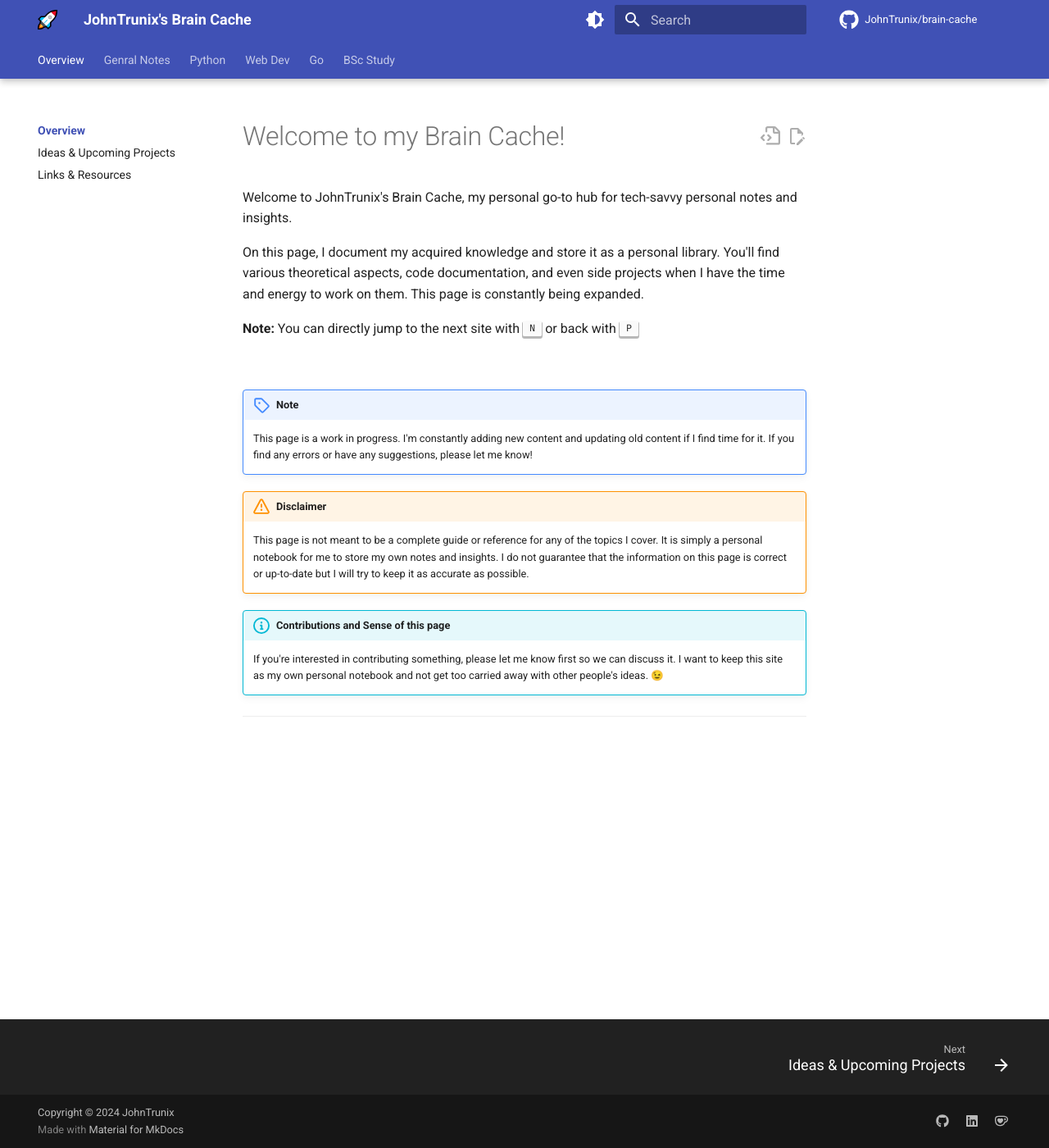
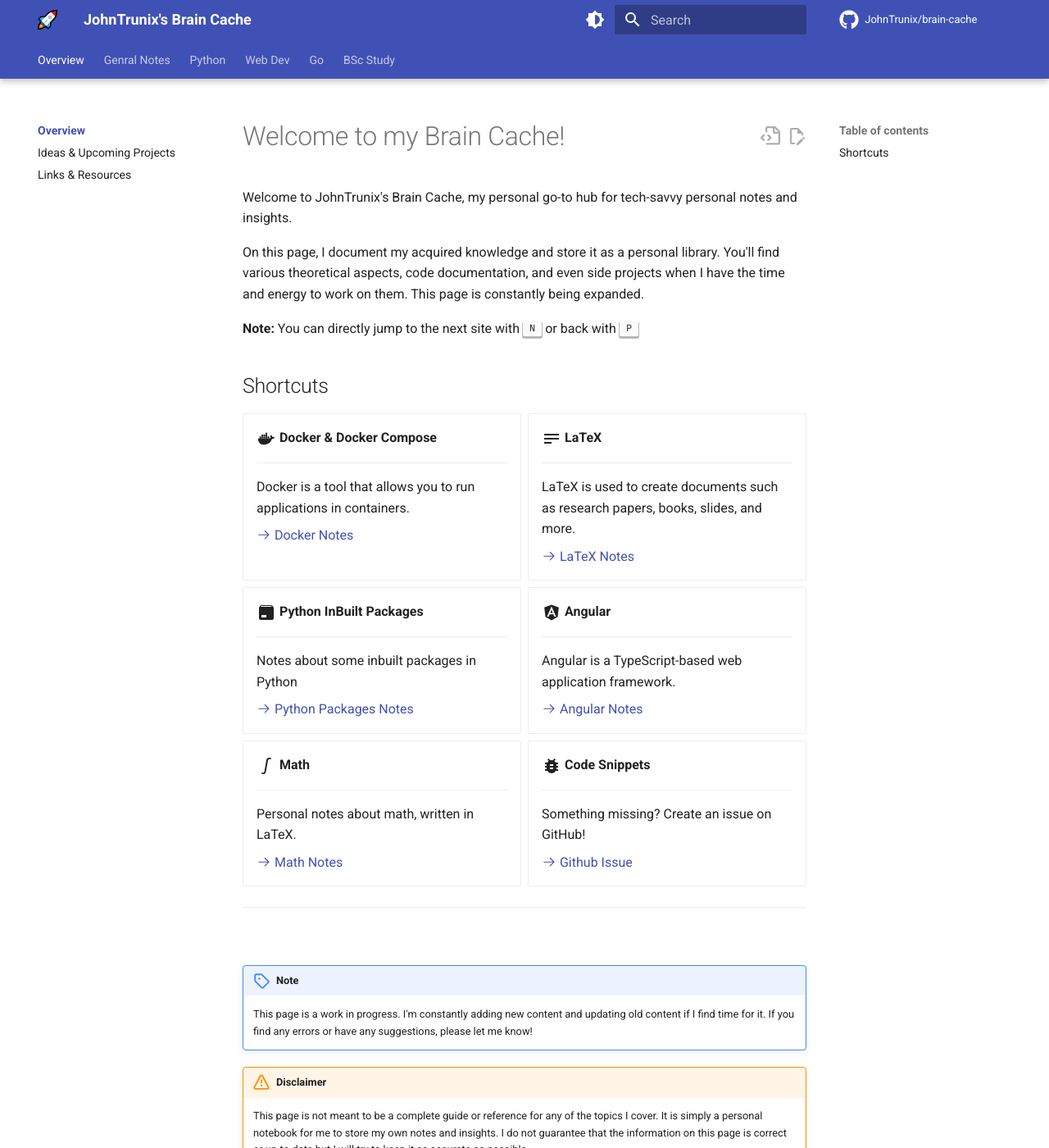
Before and after one commit to JohnTrunix/brain-cache, an MkDocs documentation site: the page built from docs/index.md, in a window 1280 px wide and 1400 px high. Shown: the whole window at 82% size. Built offline with MkDocs 1.6.1 and Material for MkDocs 9.7.7, drawn with Linux system fonts in a browser that asks for light colours; emoji names are drawn with the system emoji font; comment, search, counter and statistics services are not loaded.

Commit message:
feat: add shortcuts

```diff
--- a/docs/index.md
+++ b/docs/index.md
@@ -5,6 +5,62 @@ Welcome to JohnTrunix's Brain Cache, my personal go-to hub for tech-savvy person
 On this page, I document my acquired knowledge and store it as a personal library. You'll find various theoretical aspects, code documentation, and even side projects when I have the time and energy to work on them. This page is constantly being expanded.
 
 **Note:** You can directly jump to the next site with ++n++ or back with ++p++
+
+## Shortcuts
+
+<div class="grid cards" markdown>
+
+-   :material-docker:{ .lg .middle } **Docker & Docker Compose**
+
+    ***
+
+    Docker is a tool that allows you to run applications in containers.
+
+    [:octicons-arrow-right-24: Docker Notes](general/docker/docker.md)
+
+-   :material-text:{ .lg .middle } **LaTeX**
+
+    ***
+
+    LaTeX is used to create documents such as research papers, books, slides, and more.
+
+    [:octicons-arrow-right-24: LaTeX Notes](general/latex/index.md)
+
+-   :material-package:{ .lg .middle } **Python InBuilt Packages**
+
+    ***
+
+    Notes about some inbuilt packages in Python
+
+    [:octicons-arrow-right-24: Python Packages Notes](coding/python/builtin/index.md)
+
+-   :material-angular:{ .lg .middle } **Angular**
+
+    ***
+
+    Angular is a TypeScript-based web application framework.
+
+    [:octicons-arrow-right-24: Angular Notes](webdev/angular/index.md)
+
+-   :material-math-integral:{ .lg .middle } **Math**
+
+    ***
+
+    Personal notes about math, written in LaTeX.
+
+    [:octicons-arrow-right-24: Math Notes](math/index.md)
+
+-   :material-bug:{ .lg .middle } **Code Snippets**
+
+    ***
+
+    Something missing? Create an issue on GitHub!
+
+    [:octicons-arrow-right-24: Github Issue](https://github.com/JohnTrunix/brain-cache/issues/new?assignees=JohnTrunix&labels=documentation%2C+enhancement&projects=&template=topic-request-suggestion.md&title=%5B+Topic+Request+%5D){target=\_blank}
+
+</div>
+
+---
 
 <br/>
 
```
